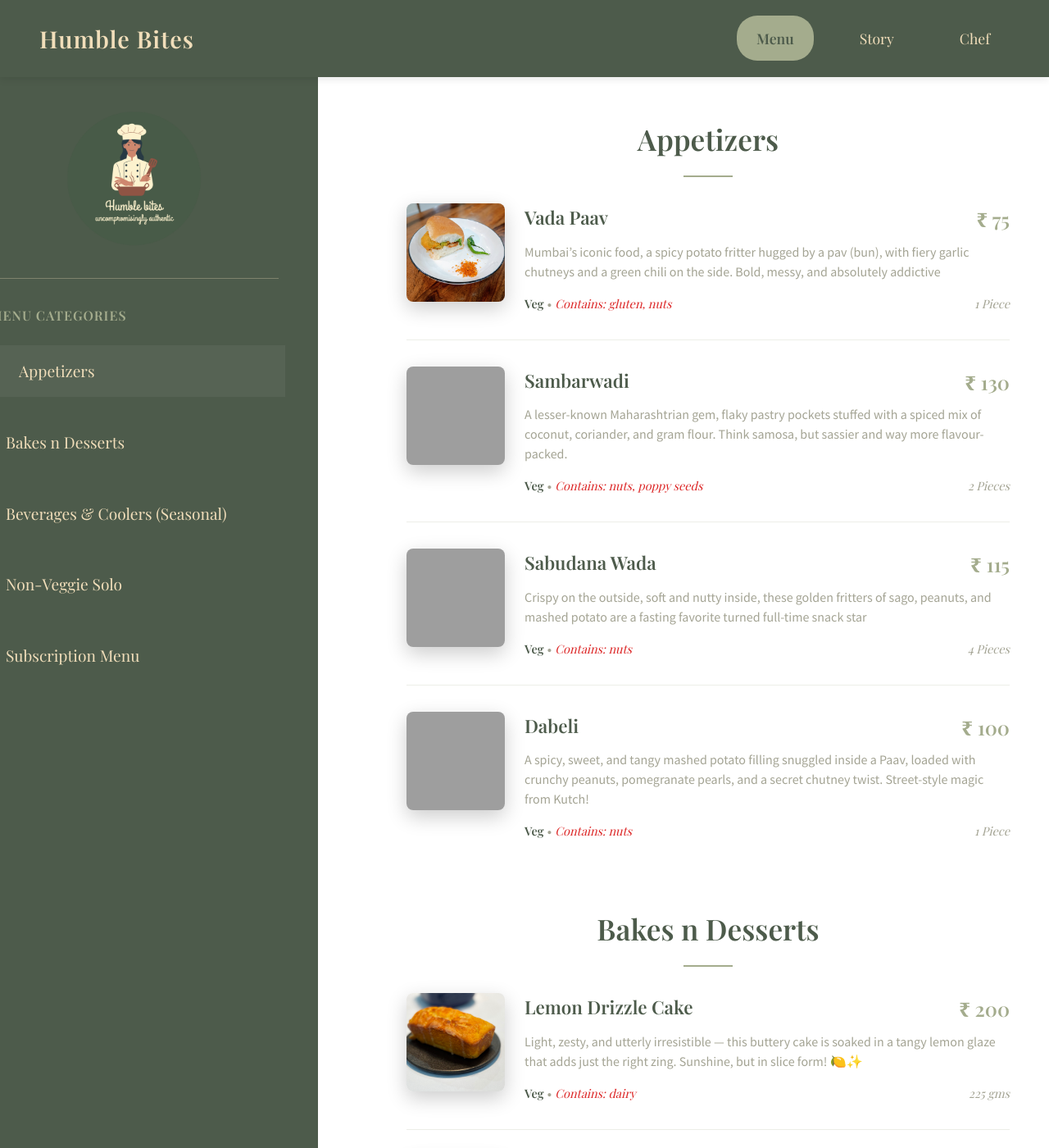
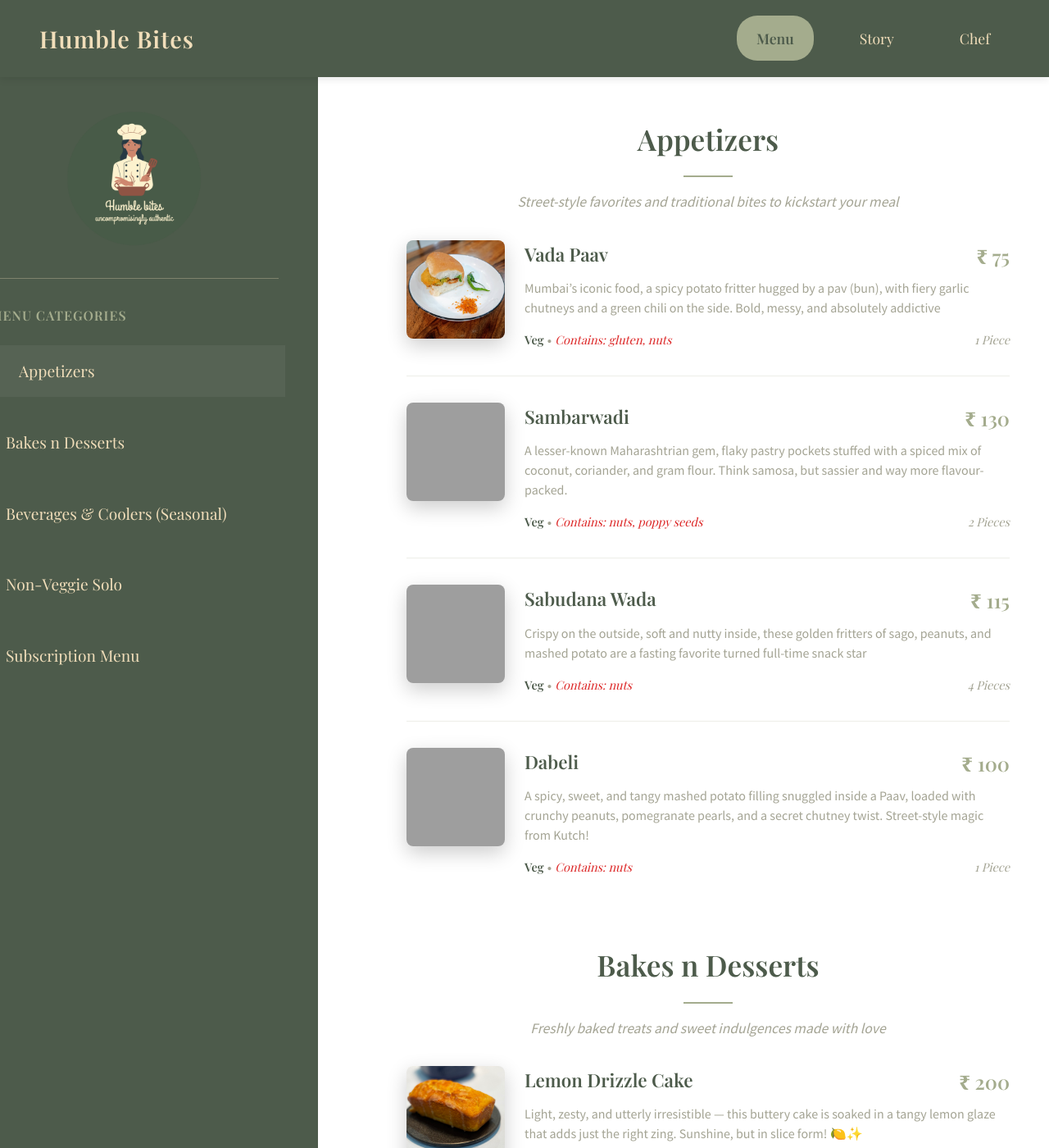
Before and after one commit to priyaaank/humblebites, a Jekyll site: the page built from index.html, in a window 1280 px wide and 1400 px high. Shown: the whole window at 82% size. Built offline with Jekyll 4.4.1, drawn with Linux system fonts in a browser that asks for light colours; some web fonts are replaced; some of the changed text lies outside the part shown; grey boxes are pictures that could not be loaded.

Commit message:
Added category description

```diff
--- a/_data/menu.yml
+++ b/_data/menu.yml
@@ -1,14 +1,19 @@
 categories:
   - name: "Appetizers"
     slug: "appetizers"
+    description: "Street-style favorites and traditional bites to kickstart your meal"
   - name: "Bakes n Desserts"
     slug: "bakes-desserts"
+    description: "Freshly baked treats and sweet indulgences made with love"
   - name: "Beverages & Coolers (Seasonal)"
     slug: "beverages"
+    description: "Refreshing drinks to beat the heat and quench your thirst"
   - name: "Non-Veggie Solo"
     slug: "nonveg-solo"
+    description: "Hearty meat dishes for those who crave bold, savory flavors"
   - name: "Subscription Menu"
     slug: "subscription"
+    description: "Artisanal food that you can subscribe to be delivered at specific frequency"
 
 items:
   appetizers:
--- a/_sass/_layout.scss
+++ b/_sass/_layout.scss
@@ -176,7 +176,7 @@ body {
   .section-title {
     font-size: 2.2rem;
     color: $primary-green;
-    margin-bottom: $spacing-lg;
+    margin-bottom: $spacing-sm;
     text-align: center;
     position: relative;
 
@@ -188,6 +188,18 @@ body {
       background-color: $sage-green;
       margin: $spacing-sm auto;
     }
+  }
+
+  .section-description {
+    font-family: $font-family-accent;
+    font-size: 1.1rem;
+    color: $muted-gray;
+    text-align: center;
+    margin-bottom: $spacing-lg;
+    font-style: italic;
+    max-width: 600px;
+    margin-left: auto;
+    margin-right: auto;
   }
 }
 
--- a/index.html
+++ b/index.html
@@ -6,6 +6,9 @@ title: Menu
 {% for category in site.data.menu.categories %}
 <section class="menu-section" id="{{ category.slug }}">
     <h2 class="section-title">{{ category.name }}</h2>
+    {% if category.description %}
+    <p class="section-description">{{ category.description }}</p>
+    {% endif %}
 
     {% assign category_items = site.data.menu.items[category.slug] %}
     {% for item in category_items %}
```
